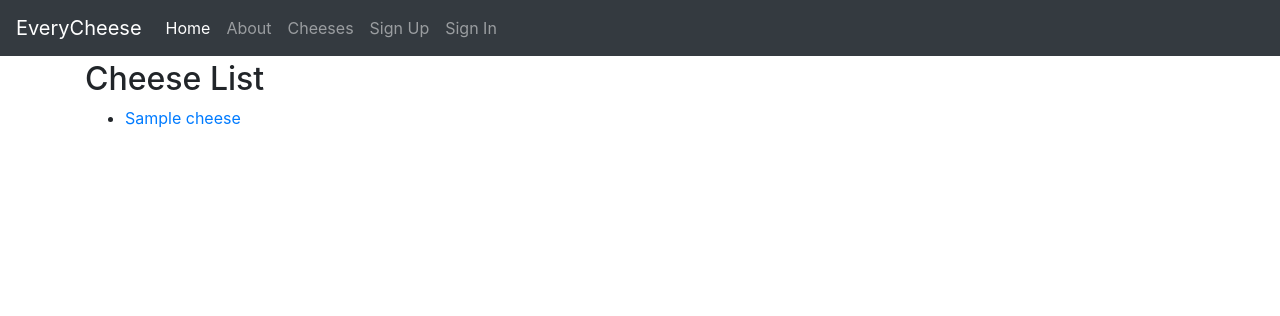
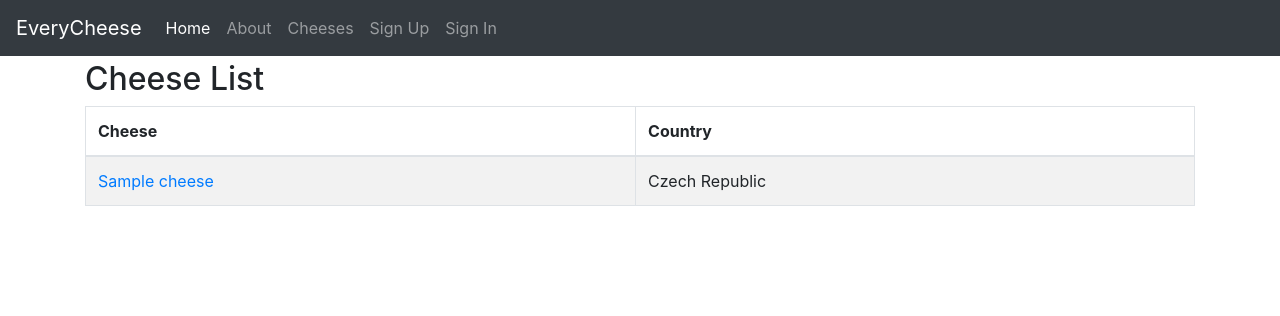
Before and after one commit to kalyanmaram/everycheese, a Django app: page /cheeses/ in a window 1280 px wide. Shown: the top 316 px of the page. Run offline with Django 3.2, Linux system fonts and the light colour scheme; tables that the repository leaves empty hold one stand-in row (values such as "Sample post"); some libraries are stand-ins or nearby versions.

Commit message:
Provide table for Cheese list

```diff
--- a/everycheese/cheeses/models.py
+++ b/everycheese/cheeses/models.py
@@ -3,6 +3,7 @@ from autoslug import AutoSlugField
 
 from model_utils.models import TimeStampedModel
 from django_countries.fields import CountryField
+from django.urls import reverse
 
 class Cheese(TimeStampedModel):
     name = models.CharField("Name of Cheese", max_length=255)
@@ -24,3 +25,9 @@ class Cheese(TimeStampedModel):
 
     def __str__(self):
         return self.name
+
+    def get_absolute_url(self):
+        """Return absolute URL to the Cheese Detail page."""
+        return reverse(
+        'cheeses:detail', kwargs={"slug": self.slug}
+    )
--- a/everycheese/cheeses/urls.py
+++ b/everycheese/cheeses/urls.py
@@ -9,8 +9,13 @@ urlpatterns = [
         name='list'
     ),
     path(
+        route='add',
+        view = views.CheeseCreateView.as_view(),
+        name='add'
+    ),
+    path(
         route='<slug:slug>/',
         view=views.CheeseDetailView.as_view(),
         name='detail'
-    )
+    ),
 ]
--- a/everycheese/cheeses/views.py
+++ b/everycheese/cheeses/views.py
@@ -1,9 +1,30 @@
 from django.shortcuts import render
-from django.views.generic import ListView, DetailView
+from django.views.generic import ListView, DetailView,CreateView
 from .models import Cheese
+
+import logging
+
+log = logging.getLogger(__name__)
+
 
 class CheeseListView(ListView):
     model = Cheese
 
+    def get_context_data (self,**kwargs):
+        log.info("Hello World")
+        context = super().get_context_data(**kwargs)
+        # context['cheese_list'] = Cheese.objects.all()
+        return context
+
 class CheeseDetailView(DetailView):
     model = Cheese
+
+class CheeseCreateView(CreateView):
+    model = Cheese
+
+    fields = [
+        'name',
+        'description',
+        'firmness',
+        'country_of_origin',
+    ]
--- a/everycheese/templates/cheeses/cheese_list.html
+++ b/everycheese/templates/cheeses/cheese_list.html
@@ -3,9 +3,20 @@
 
 {% block content %}
 <h2>Cheese List</h2>
-<ul>
-{% for cheese in cheese_list %}
-<li><a href="{% url 'cheeses:detail' cheese.slug %}">{{ cheese.name }}</a></li>
-{% endfor %}
-</ul>
+<table class="table table-striped table-bordered">
+    <thead>
+        <tr>
+            <th>Cheese</th>
+            <th>Country</th>
+        </tr>
+    </thead>
+    <tbody>
+        {% for cheese in cheese_list %}
+        <tr>
+            <td><a href="{% url 'cheeses:detail' cheese.slug %}">{{ cheese.name }}</a></td>
+            <td>{{ cheese.country_of_origin.name|default:"N/A" }}</td>
+        </tr>
+        {% endfor %}
+    </tbody>
+</table>
 {% endblock content %}
```
Also changed, not shown: everycheese/templates/cheeses/cheese_form.html (added, +10 -0 lines).
